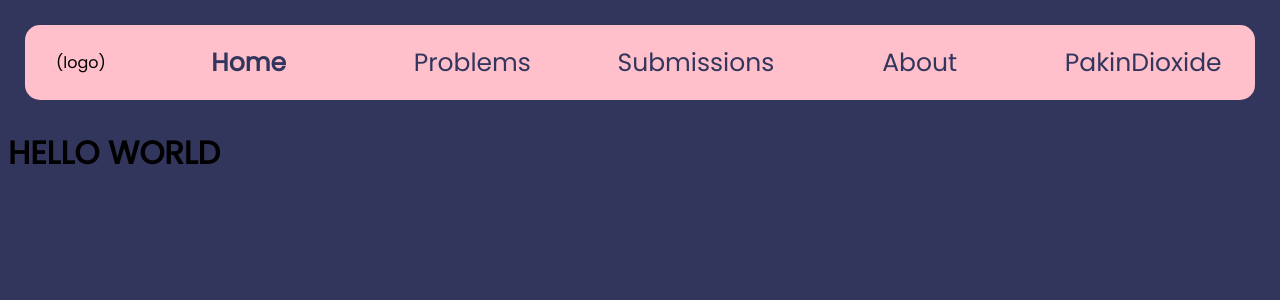
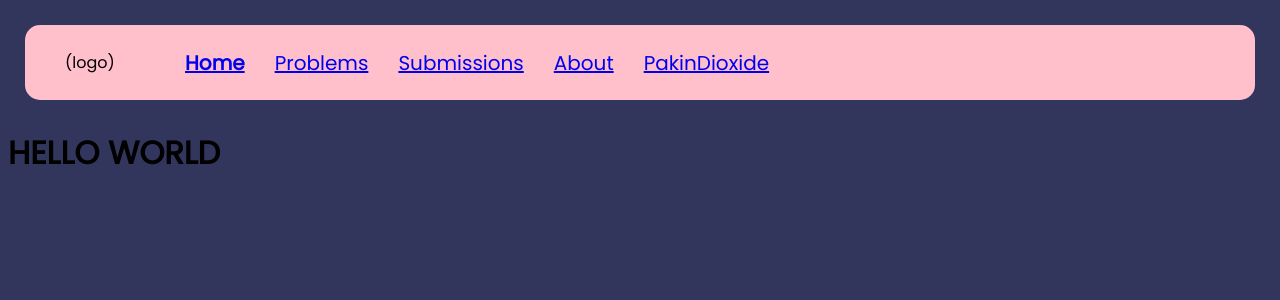
Before and after one commit to grader71/grader71, a Next.js app: page / in a window 1280 px wide. Shown: the top 300 px of the page. Built offline with nearby package versions, Linux system fonts and the light colour scheme.

Commit message:
Update header.css

```diff
--- a/src/styles/header.css
+++ b/src/styles/header.css
@@ -1,18 +1,31 @@
-.menu {
+.menu,
+.account_menu,
+.menu_selected,
+.account_menu_selected {
+    color: #32365c;
+    font-size: 20px;
     text-align: center;
-    flex: 1;
+    text-decoration: none;
+    padding-left: 30px;
 }
 
-.menu_selected {
-    text-align: center;
+.menu_selected,
+.account_menu_selected {
     font-weight: bold;
-    flex: 1;
+}
+
+.account_menu,
+.account_menu_selected {
+    position: absolute;
+    right: 30px;
 }
 
 .logo {
     /*Change this to a <img> later*/
     text-align: center;
-    flex: 0.5;
+    width: 50px;
+    padding-left: 40px;
+    padding-right: 40px;
 }
 
 .navigation_bar {
@@ -29,9 +42,3 @@
     display: flex;
     flex-direction: row;
 }
-
-.header_link {
-    color: #32365c;
-    font-size: 25px;
-    text-decoration: none;
-}
```
